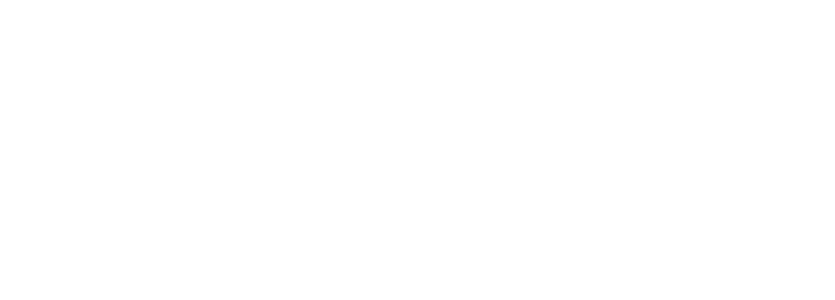
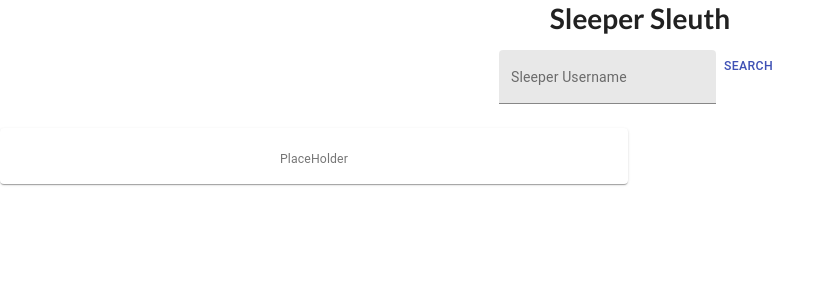
Before and after one commit to c-mattingly/Sleeper-Sleuth, a React (Create React App) app: page / in a window 1280 px wide. Shown: the top 300 px of the page, without its empty margins (0-835 px from the left). Built offline with nearby package versions, Linux system fonts and the light colour scheme.

Commit message:
adds intial search function of sleeper username

```diff
--- a/package.json
+++ b/package.json
@@ -3,6 +3,7 @@
   "version": "0.1.0",
   "private": true,
   "dependencies": {
+    "@material-ui/core": "^4.12.3",
     "@testing-library/jest-dom": "^5.12.0",
     "@testing-library/react": "^11.2.6",
     "@testing-library/user-event": "^12.8.3",
--- a/public/index.html
+++ b/public/index.html
@@ -26,7 +26,7 @@
     -->
 
     <link href="https://fonts.googleapis.com/css?family=Roboto+Mono" rel="stylesheet">
-    <title>Your APP NAME</title>
+    <title>Sleeper Sleuth</title>
   </head>
   <body class="container">
     <noscript>You need to enable JavaScript to run this app.</noscript>
--- /dev/null
+++ b/src/components/InfoCard/InfoCard.jsx
@@ -0,0 +1,35 @@
+import React, { useState } from 'react';
+import { makeStyles } from '@material-ui/core/styles';
+import Card from '@material-ui/core/Card';
+import CardActionArea from '@material-ui/core/CardActionArea';
+import CardActions from '@material-ui/core/CardActions';
+import CardContent from '@material-ui/core/CardContent';
+import CardMedia from '@material-ui/core/CardMedia';
+import Button from '@material-ui/core/Button';
+import Typography from '@material-ui/core/Typography';
+
+
+export default function InfoCard({userName, userID, userAvatar, classes}) {
+
+
+
+    return (
+        <Card className={classes.root}>
+            <CardActionArea>
+                <CardMedia
+                    className={classes.media}
+                    image="/static/images/cards/contemplative-reptile.jpg"
+                    title="Contemplative Reptile"
+                />
+                <CardContent>
+                    <Typography gutterBottom variant="h5" component="h2">
+                        {userName}
+                    </Typography>
+                    <Typography variant="body2" color="textSecondary" component="p">
+                        PlaceHolder
+                    </Typography>
+                </CardContent>
+            </CardActionArea>
+        </Card>
+    )
+}
--- a/src/components/SearchBar/SearchBar.jsx
+++ b/src/components/SearchBar/SearchBar.jsx
@@ -0,0 +1,36 @@
+import React, { useState } from 'react';
+import Container from '@material-ui/core/Container';
+import Grid from '@material-ui/core/Grid';
+import TextField from '@material-ui/core/TextField';
+import Button from '@material-ui/core/Button';
+import { makeStyles } from '@material-ui/core/styles';
+
+export default function SearchBar({handleFormSubmit}) {
+    const [leagueSearch, setLeagueSearch] = useState("");
+
+    function handleInput(e) {
+        setLeagueSearch(e.target.value);
+    }
+
+    function handleSubmit(e) {
+        e.preventDefault();
+        handleFormSubmit(leagueSearch);
+    }
+
+
+    return (
+        <Container>
+            <form onSubmit={handleSubmit}>
+            <TextField
+            htmlFor="leagueSearch"
+            id="filled-search"
+            label="Sleeper Username"
+            type="text"
+            variant="filled"
+            value={leagueSearch}
+            onChange={handleInput} />
+            <Button color="primary" type="submit">Search</Button>
+            </form>
+        </Container>
+    )
+}
--- a/src/pages/App/App.jsx
+++ b/src/pages/App/App.jsx
@@ -31,7 +31,7 @@
           <Route exact path="/signup">
              <SignupPage handleSignUpOrLogin={handleSignUpOrLogin}/>
           </Route>
-          {userService.getUser() ?
+          {/* {userService.getUser() ?  */}
             <>
              <Switch>
                 <Route exact path="/">
@@ -39,9 +39,9 @@
                 </Route>
             </Switch>
             </>
-            :
+            {/* : */}
             <Redirect to='/'/>
-          }
+          {/* } */}
 
       </Switch>
     </div>
--- a/src/pages/HomePage/HomePage.jsx
+++ b/src/pages/HomePage/HomePage.jsx
@@ -1,13 +1,83 @@
-import React, { useState } from 'react';
+import React, { useState, useEffect } from 'react';
+import Grid from '@material-ui/core/Grid';
+import { makeStyles } from '@material-ui/core/styles';
+import SearchBar from '../../components/SearchBar/SearchBar'
+import InfoCard from '../../components/InfoCard/InfoCard'
+
+const useStyles = makeStyles((theme) => ({
+    root: {
+      flexGrow: 1,
+    },
+    paper: {
+      padding: theme.spacing(2),
+      textAlign: 'center',
+      color: theme.palette.text.secondary,
+    },
+  }));
 
 export default function HomePage() {
-    console.log("home page");
+    const [userName, setUserName] = useState();
+    const [userID, setUserID] = useState();
+    const [userAvatar, setUserAvatar] = useState();
+    const[avatar, setAvatar] = useState();
+    const classes = useStyles();
+    const userUrl = `https://api.sleeper.app/v1/user/${userName}`
+    const avatarUrl = `https://sleepercdn.com/avatars/${userAvatar}`
+
+    function handleFormSubmit(userName) {
+        setUserName(userName);
+    }
+
+    useEffect(() => {
+        if (userName) {
+
+            fetch(userUrl)
+
+                .then((res) => res.json())
+                .then((data) => {
+                    setUserID(data.user_id)
+                    setUserAvatar(data.avatar)
+                    console.log(data.avatar)
+                    console.log(data)
+                });
+        }
+    }, [userName]);
+
+    useEffect(() => {
+        if (userAvatar) {
+
+            fetch(avatarUrl)
+
+                .then((res) => res.json())
+                .then((dataAvatar) => {
+                    setAvatar(dataAvatar)
+                    console.log(dataAvatar)
+                });
+        }
+    }, [userAvatar]);
 
     return (
+        <>
+            <h1>Sleeper Sleuth</h1>
 
-        <h1>Home Page Here</h1>
+            <div className={classes.root}>
+                <Grid container spacing={3}>
+                    <Grid item xs={12}>
+                        <SearchBar handleFormSubmit={handleFormSubmit} />
+                    </Grid>
+                    <Grid item xs={6}>
+                        <InfoCard
+                        classes={classes}
+                        userID={userID}
+                        userName={userName}
+                        userAvatar={userAvatar} />
+                    </Grid>
+                </Grid>
+            </div>
+        </>
 
-        );
+
+    );
 
 
 }
```
Also changed, not shown: 1 other file (tests, documents, lock files or other folders).
